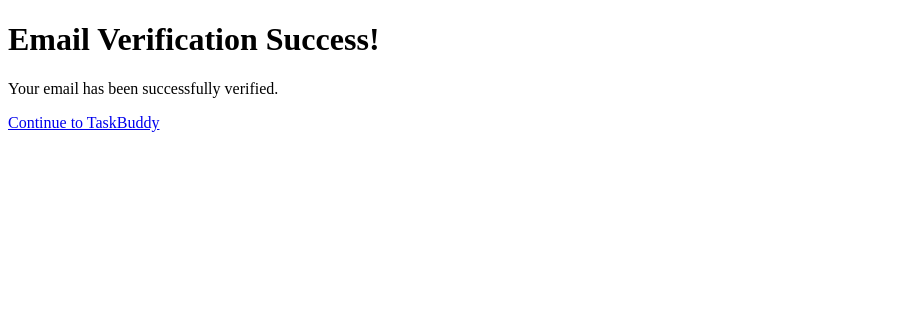
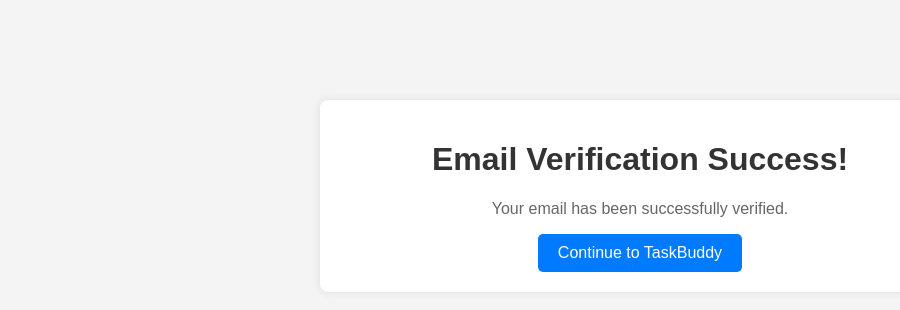
Before and after one commit to Gcalcada/TaskBuddy, a plain HTML site: page index.html in a window 1280 px wide. Shown: the whole page, without its empty margins (0-900 px from the left). Drawn offline with Linux system fonts and the light colour scheme.

Commit message:
gh-pages changes on the layout

```diff
--- a/index.html
+++ b/index.html
@@ -5,12 +5,52 @@
     <meta charset="UTF-8">
     <meta name="viewport" content="width=device-width, initial-scale=1.0">
     <title>Email Verification Success</title>
+    <style>
+        body {
+            font-family: Arial, sans-serif;
+            background-color: #f4f4f4;
+            text-align: center;
+        }
+
+        .container {
+            max-width: 600px;
+            margin: 100px auto;
+            padding: 20px;
+            background-color: #fff;
+            border-radius: 8px;
+            box-shadow: 0 0 10px rgba(0, 0, 0, 0.1);
+        }
+
+        h1 {
+            color: #333;
+        }
+
+        p {
+            color: #666;
+        }
+
+        .button {
+            display: inline-block;
+            padding: 10px 20px;
+            background-color: #007bff;
+            color: #fff;
+            text-decoration: none;
+            border-radius: 5px;
+            transition: background-color 0.3s;
+        }
+
+        .button:hover {
+            background-color: #0056b3;
+        }
+    </style>
 </head>
 
 <body>
-    <h1>Email Verification Success!</h1>
-    <p>Your email has been successfully verified.</p>
-    <a href="taskbuddy://verification">Continue to TaskBuddy</a>
+    <div class="container">
+        <h1>Email Verification Success!</h1>
+        <p>Your email has been successfully verified.</p>
+        <a class="button" href="taskbuddy://verification">Continue to TaskBuddy</a>
+    </div>
 </body>
 
 </html>
```
